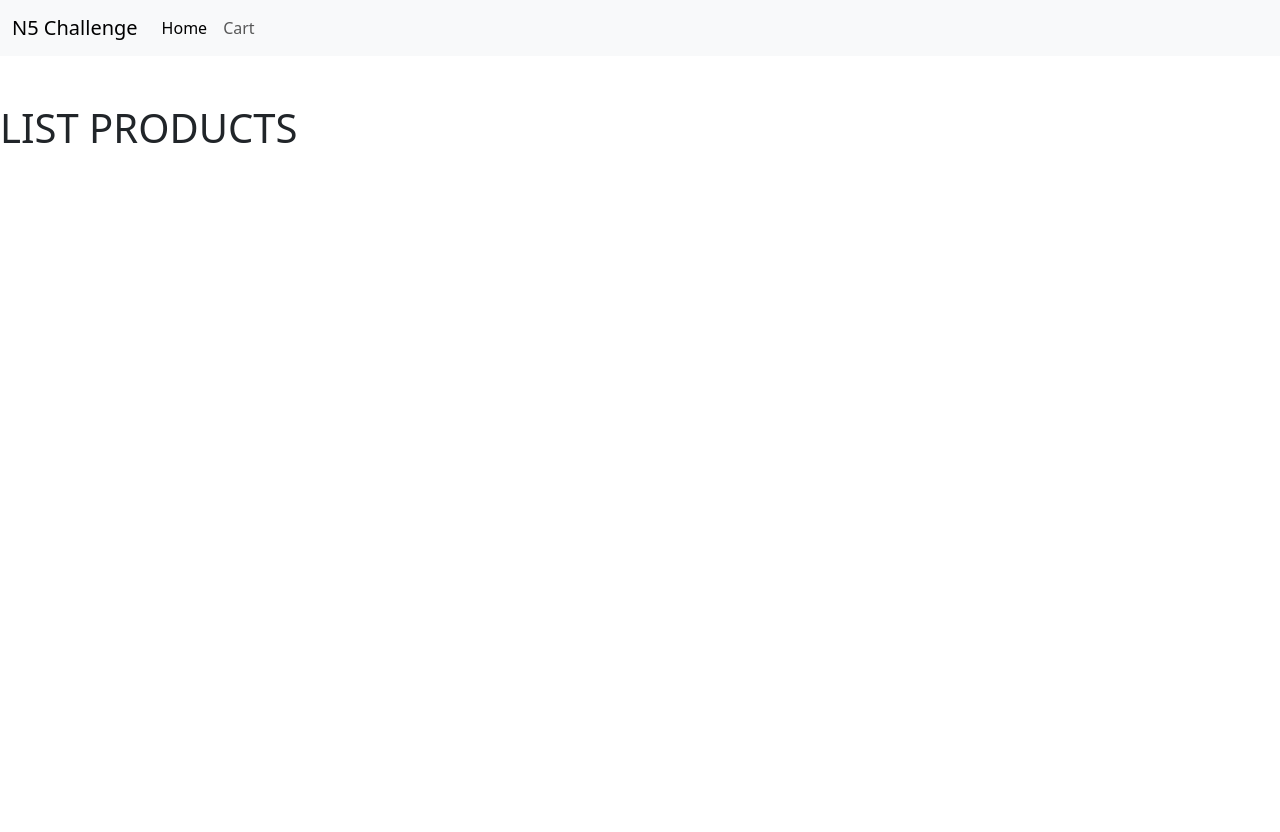
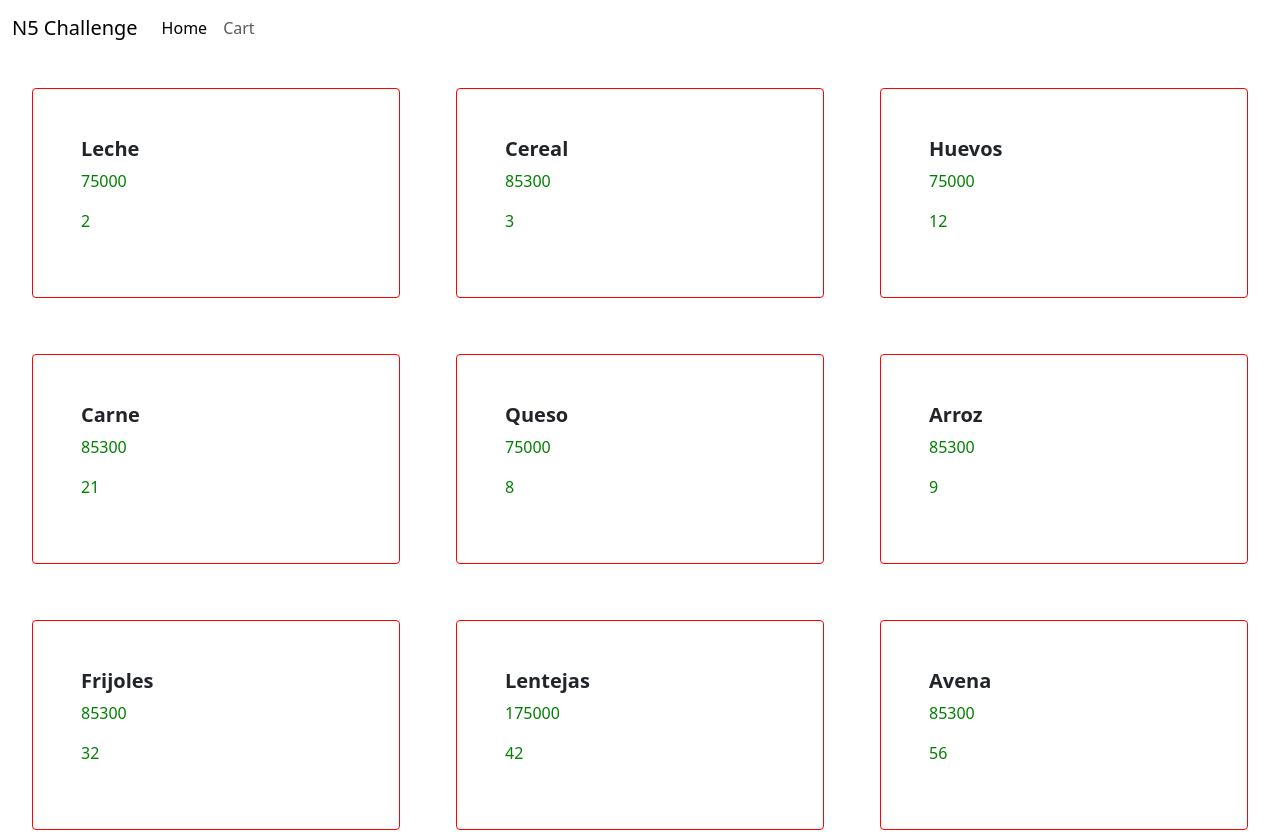
Before and after one commit to stefanianicola/n5-challenge, a React (Vite) app: page / in a window 1280 px wide. Shown: the top 832 px of the page. Before the commit the page ends 800 px from the top, so only its background shows below. Built offline with nearby package versions, Linux system fonts and the light colour scheme.

Commit message:
create card element with styled component and show products

```diff
--- /dev/null
+++ b/src/components/Card/Card.styled.ts
@@ -0,0 +1,59 @@
+import styled from "styled-components";
+
+interface CardProps {
+    colortop?: string | string[];
+    items?: 'start' | 'center' | 'end',
+}
+
+//wrapper  List
+export const ListCardWrapper = styled.div`
+padding: 2rem 0;
+margin: 0 2rem;
+display: grid;
+gap: 3.5rem;
+grid-template-columns: repeat(1, 1fr); /* default, 1 column */
+
+@media (min-width: 540px) {
+    grid-template-columns: repeat(2, 1fr); /* 2 columns medium size */
+    }
+
+    @media (min-width: 768px) {
+    grid-template-columns: repeat(3, 1fr); /* 2 columns medium size */
+    }
+
+
+@media (min-width: 1440px) {
+grid-template-columns: repeat(4, 1fr); /* 4 columns large size */
+}
+`;
+
+
+// card
+export const CardBody = styled.div<CardProps>`
+width: 100%;
+z-index: 20;
+position: relative;
+background-color: ${(props) => props.theme.cardBg};
+display: flex;
+flex-direction: column;
+border-radius: 4px;
+border: 1px solid red;
+align-items: ${(props) => props.items || 'initial'};
+cursor: pointer;
+transition: background-color 0.3s ease-in-out;
+align-self: start;
+padding: 3rem;
+&:hover {
+    background-color: ${(props) => props.theme.hoverCardBg};
+}
+
+`;
+
+
+export const CardTitle = styled.h5`
+font-weight: 700;
+`;
+
+export const CardText = styled.p`
+color: green;
+`;
--- /dev/null
+++ b/src/components/Card/Card.tsx
@@ -0,0 +1,14 @@
+import { ProductI } from '../../interfaces/product.interface';
+import { CardBody, CardText, CardTitle } from './Card.styled';
+
+function Card({ product }: { product: ProductI }) {
+  return (
+    <CardBody>
+      <CardTitle>{product.name}</CardTitle>
+      <CardText>{product.price}</CardText>
+      <CardText>{product.amount}</CardText>
+    </CardBody>
+  );
+}
+
+export default Card;
--- a/src/components/Header.tsx
+++ b/src/components/Header.tsx
@@ -2,7 +2,7 @@ import { Link } from 'react-router-dom';
 
 function Header() {
   return (
-    <nav className="navbar navbar-expand-lg bg-body-tertiary">
+    <nav className="navbar navbar-expand-lg ">
       <div className="container-fluid">
         <a className="navbar-brand" href="/">
           N5 Challenge
--- a/src/components/ListItems.tsx
+++ b/src/components/ListItems.tsx
@@ -1,5 +1,18 @@
+import { useProducts } from '../context/CartContext';
+import { ProductI } from '../interfaces/product.interface';
+import Card from './Card/Card';
+import { ListCardWrapper } from './Card/Card.styled';
+
 function ListItems() {
-  return <h1 className="pt-5">LIST PRODUCTS</h1>;
+  const { products } = useProducts();
+
+  return (
+    <ListCardWrapper>
+      {products.map((product: ProductI) => (
+        <Card key={product.id} product={product} />
+      ))}
+    </ListCardWrapper>
+  );
 }
 
 export default ListItems;
--- a/src/pages/Home.tsx
+++ b/src/pages/Home.tsx
@@ -1,12 +1,7 @@
 import Header from '../components/Header';
-import ListItems from '../components/ListItems';
-import { useProducts } from '../context/CartContext';
-import { ProductI } from '../interfaces/product.interface';
 import { AppRouter } from '../routing/router';
 
 function Home() {
-  const { products } = useProducts();
-
   return (
     <>
       <Header />
```
